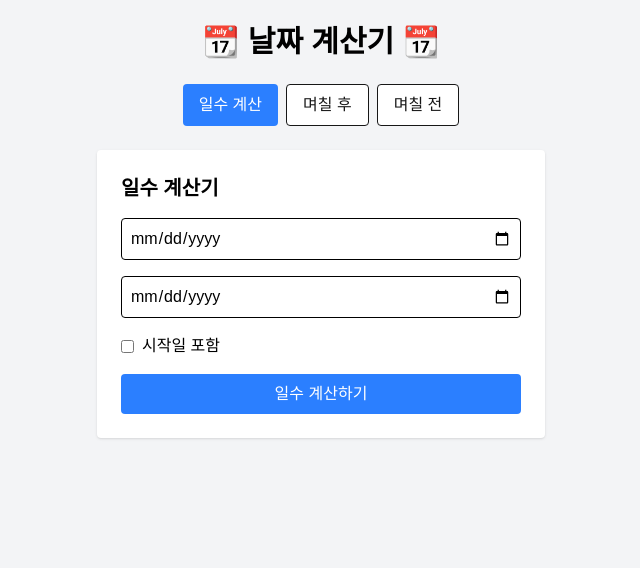
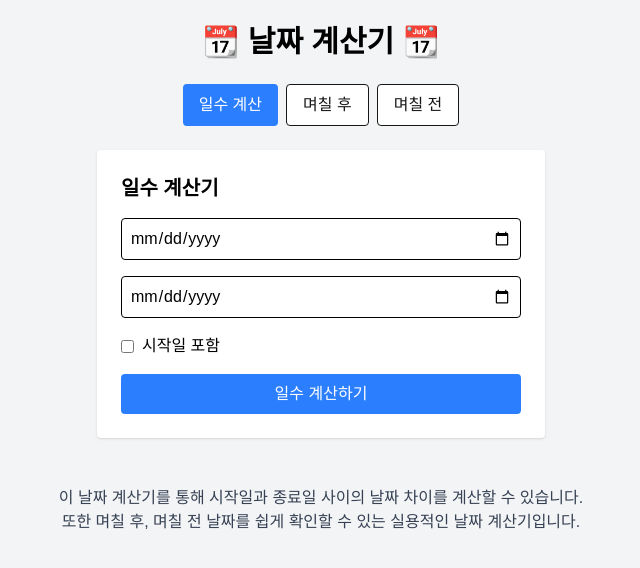
Before and after one commit to hjp845/date-calculator, a Next.js app: page / in a window 1280 px wide. Shown: the top 568 px of the page, without its empty margins (319-959 px from the left). Built offline with nearby package versions, Linux system fonts and the light colour scheme.

Commit message:
설명 두 줄 하단에 추가

```diff
--- a/src/app/page.tsx
+++ b/src/app/page.tsx
@@ -9,18 +9,35 @@ export default function Home() {
   return (
     <main className="min-h-screen bg-gray-100 p-6 flex flex-col items-center">
       <h1 className="text-3xl font-bold mb-6 text-black">📆 날짜 계산기 📆</h1>
+
       <div className="flex gap-2 mb-6">
-        <button onClick={() => setActiveTab('diff')} className={`px-4 py-2 rounded ${activeTab === 'diff' ? 'bg-blue-500 text-white' : 'bg-white border'}`}>일수 계산</button>
-        <button onClick={() => setActiveTab('future')} className={`px-4 py-2 rounded ${activeTab === 'future' ? 'bg-blue-500 text-white' : 'bg-white border'}`}>며칠 후</button>
-        <button onClick={() => setActiveTab('past')} className={`px-4 py-2 rounded ${activeTab === 'past' ? 'bg-blue-500 text-white' : 'bg-white border'}`}>며칠 전</button>
+        <button onClick={() => setActiveTab('diff')} className={`px-4 py-2 rounded ${activeTab === 'diff' ? 'bg-blue-500 text-white' : 'bg-white border'}`}>
+          일수 계산
+        </button>
+        <button onClick={() => setActiveTab('future')} className={`px-4 py-2 rounded ${activeTab === 'future' ? 'bg-blue-500 text-white' : 'bg-white border'}`}>
+          며칠 후
+        </button>
+        <button onClick={() => setActiveTab('past')} className={`px-4 py-2 rounded ${activeTab === 'past' ? 'bg-blue-500 text-white' : 'bg-white border'}`}>
+          며칠 전
+        </button>
       </div>
 
-      {activeTab === 'diff' && <DateDiff />}
-      {activeTab === 'future' && <FutureDate />}
-      {activeTab === 'past' && <PastDate />}
+      {/* 계산 기능 */}
+      <div className="w-full flex justify-center">
+        {activeTab === 'diff' && <DateDiff />}
+        {activeTab === 'future' && <FutureDate />}
+        {activeTab === 'past' && <PastDate />}
+      </div>
+
+      {/* 하단 설명 문구 */}
+      <div className="mt-12 text-center text-gray-700 text-base">
+        <p>이 날짜 계산기를 통해 시작일과 종료일 사이의 날짜 차이를 계산할 수 있습니다.</p>
+        <p>또한 며칠 후, 며칠 전 날짜를 쉽게 확인할 수 있는 실용적인 날짜 계산기입니다.</p>
+      </div>
     </main>
   );
 }
+
 
 function DateDiff() {
   const [start, setStart] = useState('');
```
